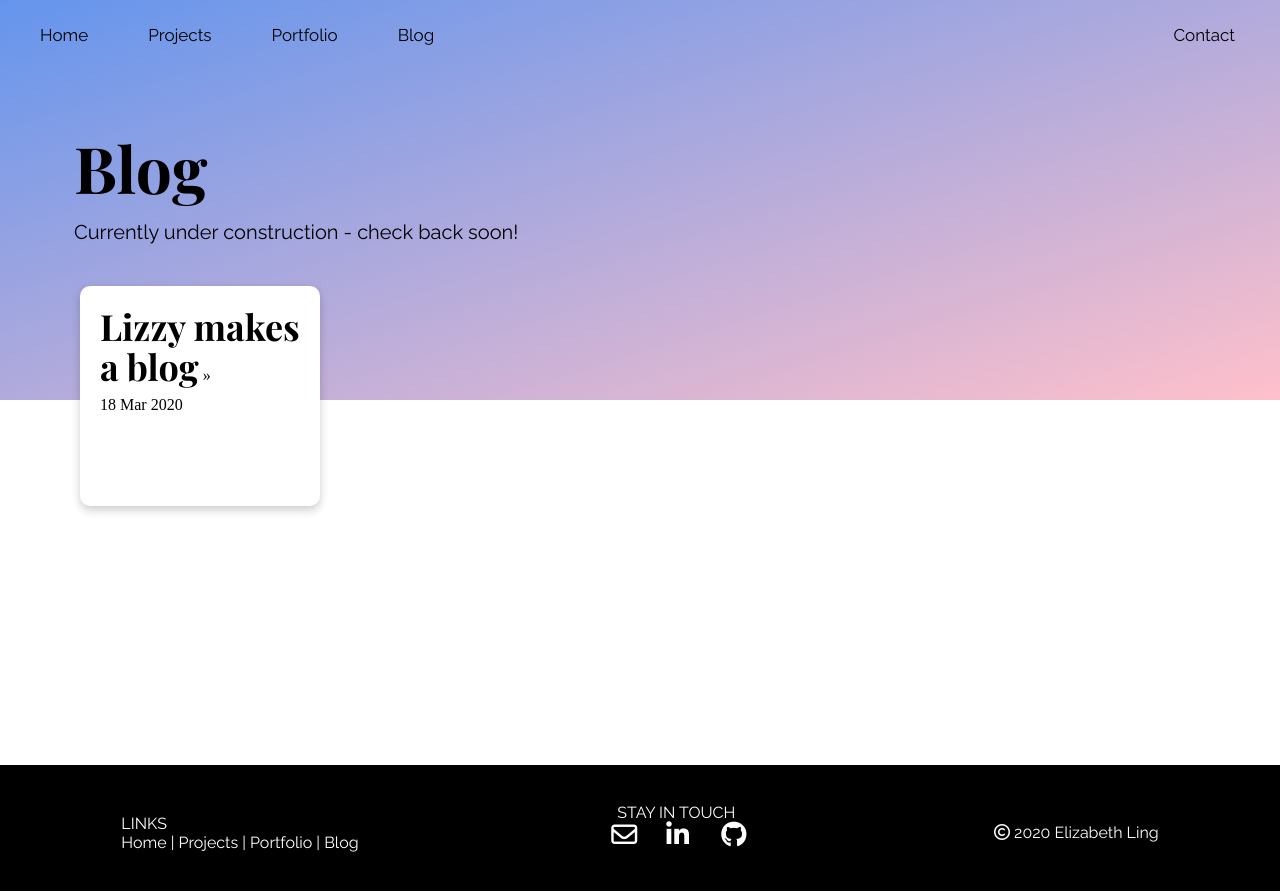
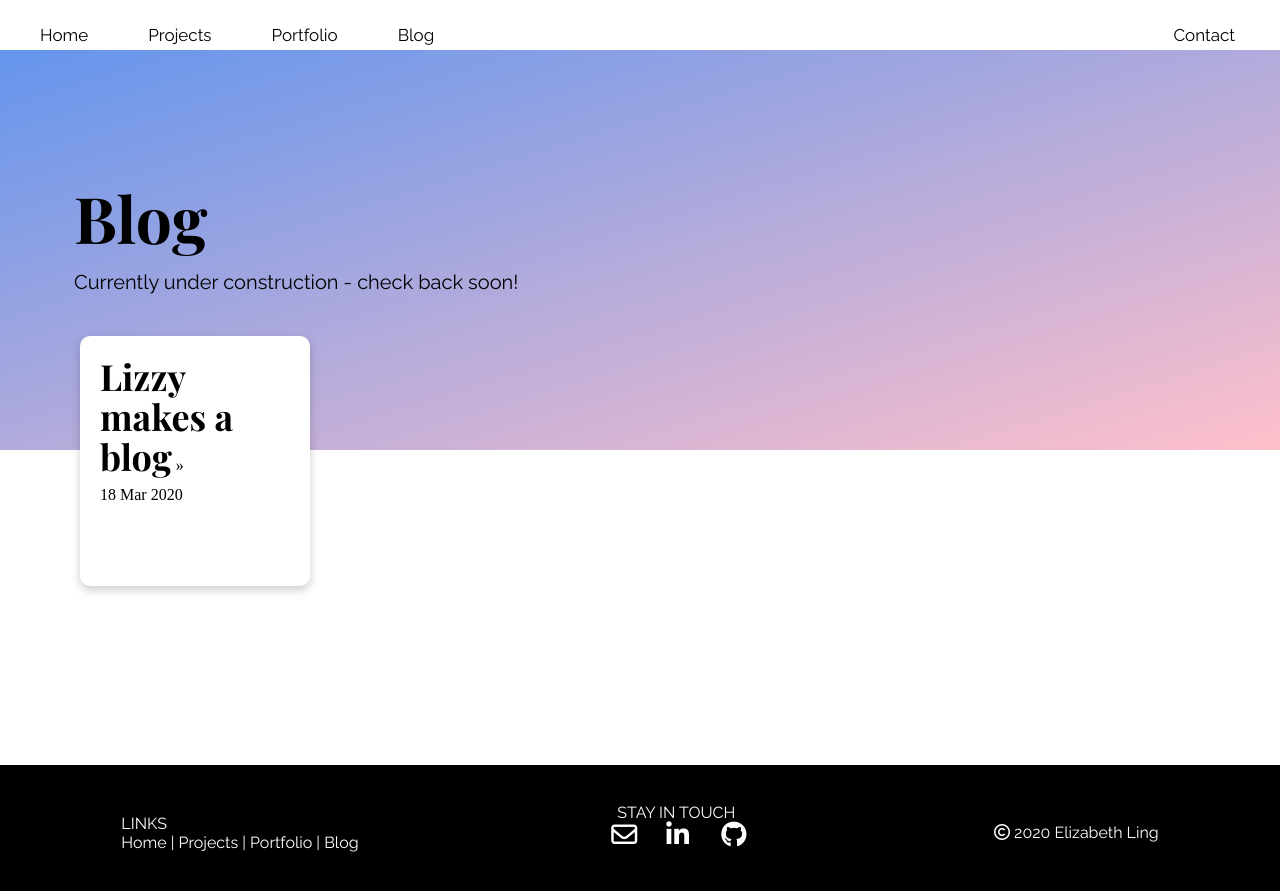
Before and after one commit to lingelizabeth/lingelizabeth.github.io, a Jekyll site: the page built from blog/index.html, in a window 1280 px wide. Shown: the top 891 px of the page. Built offline with Jekyll 4.4.1, drawn with Linux system fonts in a browser that asks for light colours; nearby versions of some CDN libraries.

Commit message:
experiment w sticky navbar 3/26

```diff
--- a/css/main.css
+++ b/css/main.css
@@ -10,6 +10,17 @@
 } */
 body{
 	margin: 0 0;
+}
+.sticky{
+	position: fixed;
+	background-color: white;
+	box-shadow: 0px, 4px, 10px, rgb(0, 0, 0, 0.2);
+	top: 0;
+	width: 100%;
+}
+/* Add some top padding to the page content to prevent sudden quick movement (as the navigation bar gets a new position at the top of the page (position:fixed and top:0) */
+.sticky + .container {
+	padding-top: 50px;
 }
 #blog-header{
 	display: flex;
@@ -38,8 +49,8 @@ h3{
 	padding: 20px 10px 20px 0px;
 }
 .post-wrapper{
-	width: 200px;
-	height: 180px;
+	width: 190px;
+	height: 210px;
 	padding: 20px;
 	list-style-type: none;
 	background-color: white;
@@ -57,6 +68,9 @@ h3{
 	line-height: 40px;
 	color: black;
 }
+.post{
+	margin: 100px 0px 0px 40px;
+}
 a{
 	text-decoration: none;
 	color: white;
```
Also changed, not shown: _layouts/default.html (+22 -0 lines), _layouts/post.html (renamed from _layouts/posts.html).
